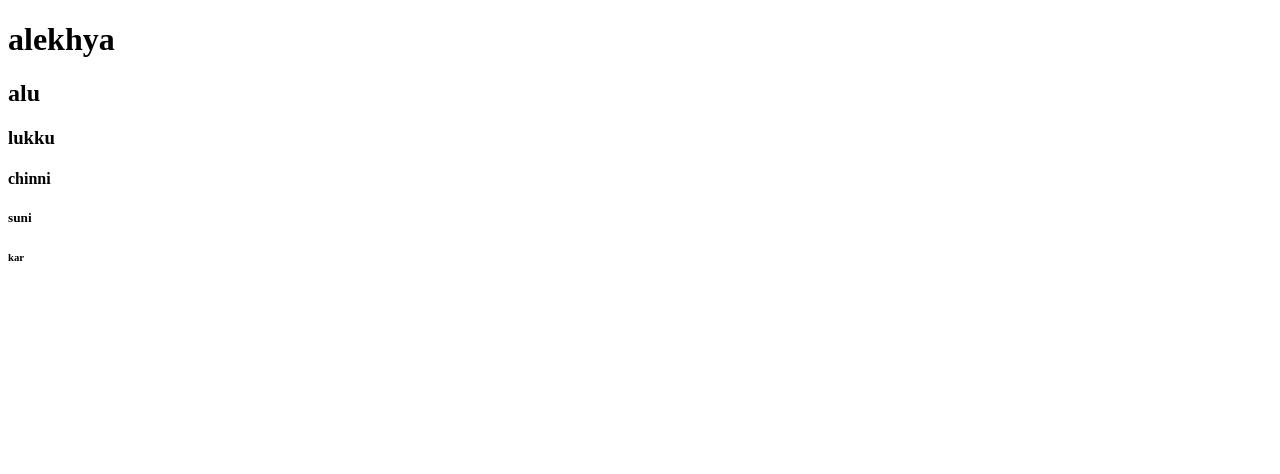
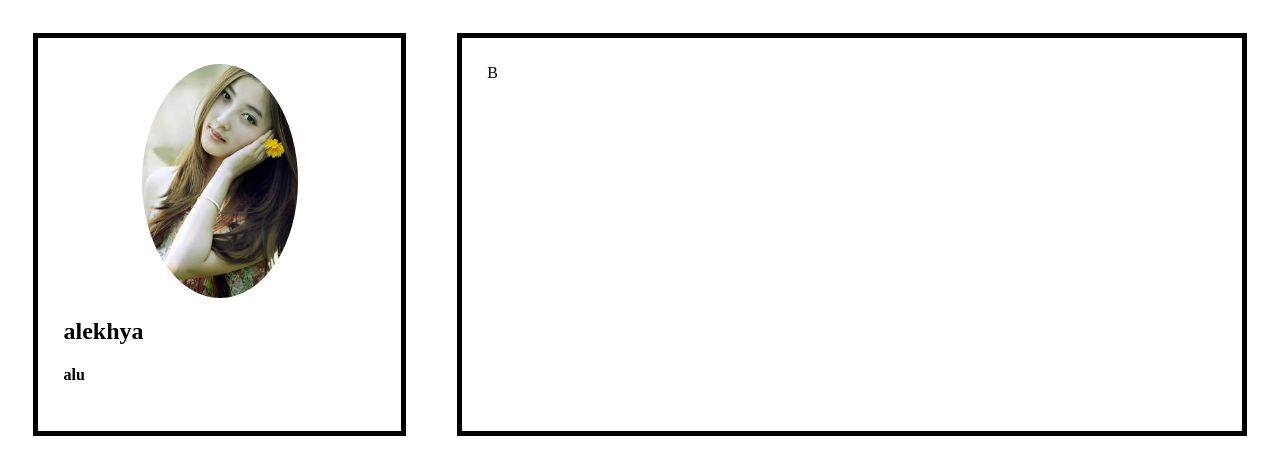
Before and after one commit to ChinniAlekhya7/aluresume1, a plain HTML site: page index.html in a window 1280 px wide. Drawn offline with Linux system fonts and the light colour scheme.

Commit message:
commited multiple objects

```diff
--- a/index.html
+++ b/index.html
@@ -3,14 +3,52 @@
   <head>
     <meta charset="utf-8">
     <title></title>
+    <style media="screen">
+    .flexParent{
+      display:flex;
+      flex-direction: row;
+      justify-content: flex-end;
+    }
+    .child1{
+      width:30%;
+      margin: 2%;
+      padding: 2%;
+      border: 5px solid #000;
+    }
+    .child2{
+      width:70%;
+      margin: 2%;
+      padding: 2%;
+      border: 5px solid #000;
+
+    }
+    img{
+      width: 50%;
+      height: auto;
+      display: block;
+      margin-left: auto;
+      margin-right: auto;
+      border-radius: 50%;
+    }
+    </style>
   </head>
   <body>
-    <h1>alekhya</h1>
+   <!--<h1>alekhya</h1>
     <h2>alu</h2>
     <h3>lukku</h3>
     <h4>chinni</h4>
     <h5>suni</h5>
-    <h6>kar</h6>
+    <h6>kar</h6>-->
+    <div class="flexParent">
+      <div class="child1">
+      <img src="img/pro.png" alt="pro">
+      <h2>alekhya</h2>
+      <h4>alu</h4>
+    </div>
+      <div class="child2">B</div>
+    <!--<div>C</div>
+    <div>D</div>
+  </div>-->
 
   </body>
 </html>
```
Also changed, not shown: hello.txt.txt (added), img/pro.png (added).
